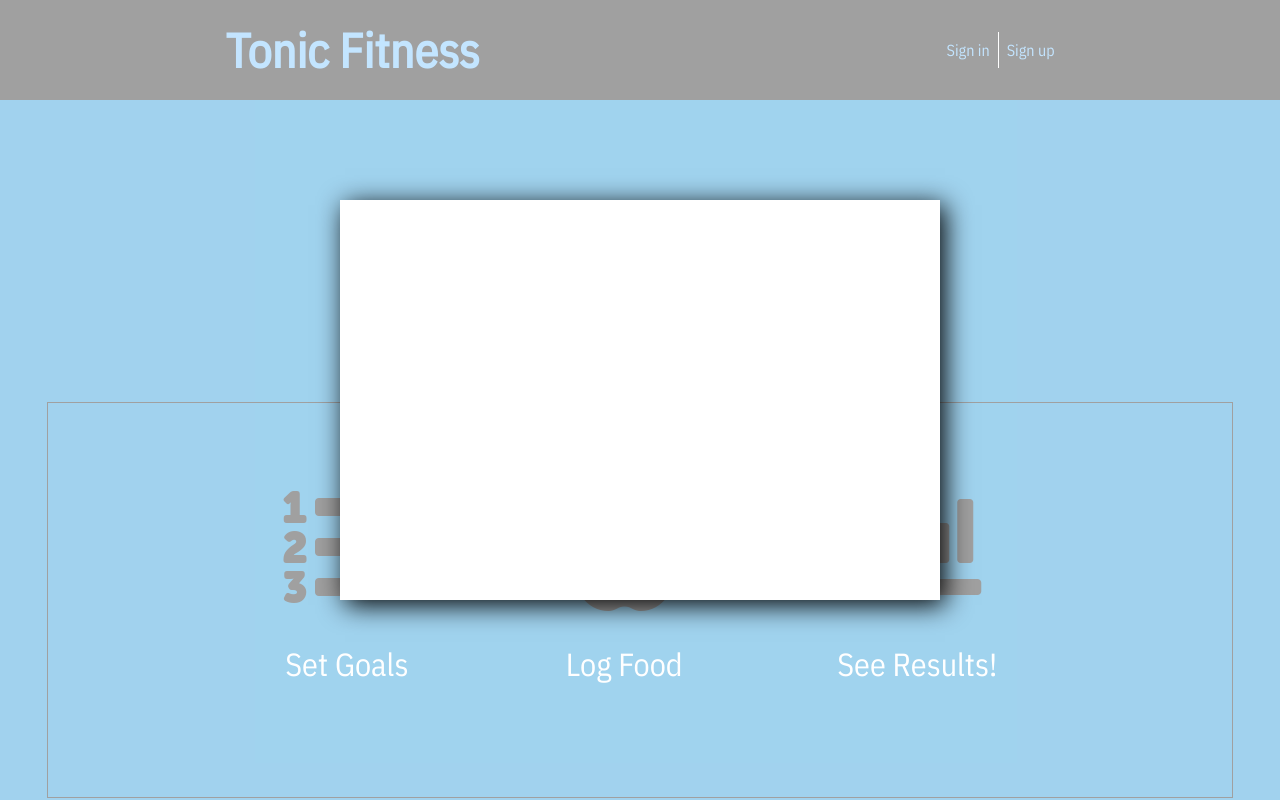
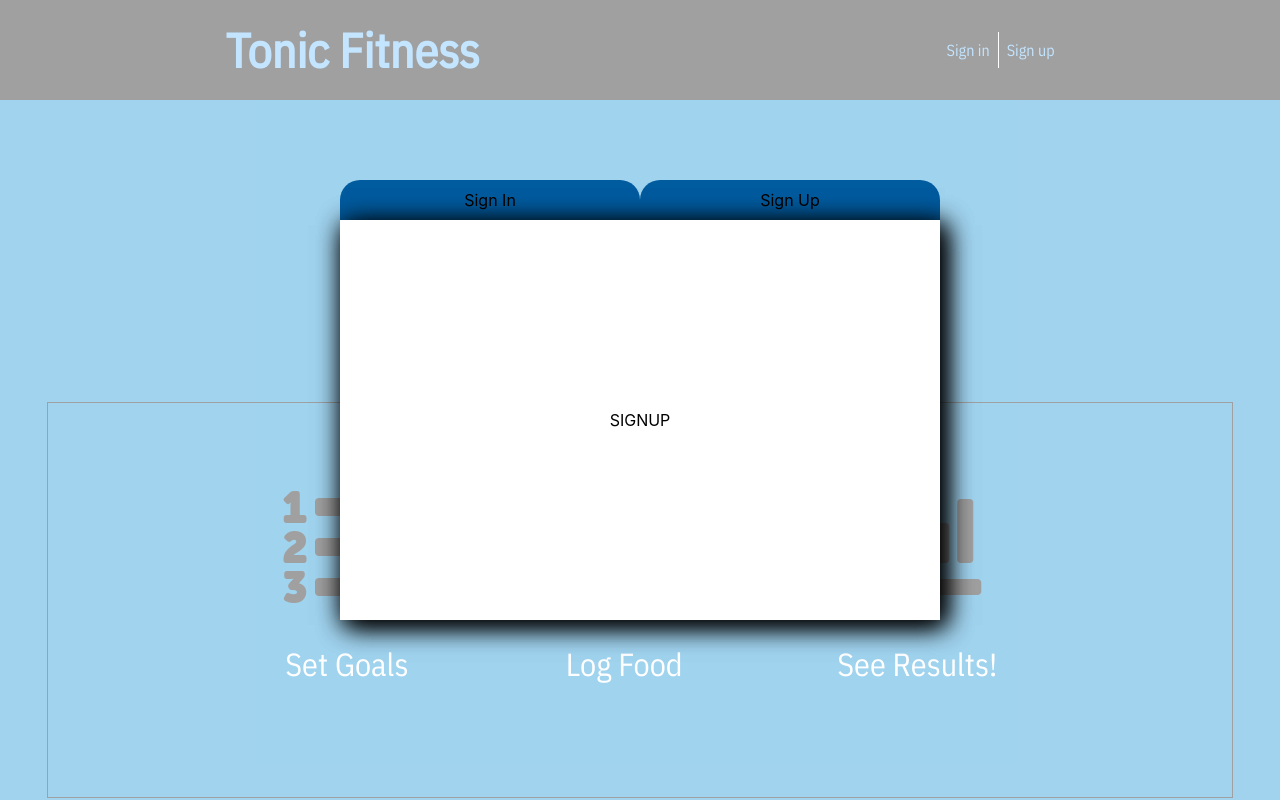
Before and after one commit to chingu-voyages/geckos-project-11, a React (Create React App) app in the folder tonic-fitness/: page / in a window 1280 px wide. Shown: the top 800 px of the page. Built offline with nearby package versions, Linux system fonts and the light colour scheme.

Commit message:
Signup box created, needs functionality

```diff
--- a/tonic-fitness/src/App.sass
+++ b/tonic-fitness/src/App.sass
@@ -72,11 +72,25 @@ $font-header: 'IBM Plex Sans Condensed', sans-serif
   height: 100vh
   background-color: #ffffffa0
 
-.login-modal
+.login-body
   width: 600px
   height: 400px
   background-color: #fff
   box-shadow: 5px 5px 25px #000
+
+.login-nav
+  display: flex
+  flex-flow: row nowrap
+  justify-content: center
+  align-items: center
+  width: 600px
+
+.login-nav-item
+  width: 50%
+  padding: 0.6em 0
+  text-align: center
+  background-color: $color-dark
+  border-radius: 20px 20px 0 0
 
 
 /* Landing */
--- a/tonic-fitness/src/Login.js
+++ b/tonic-fitness/src/Login.js
@@ -1,11 +1,16 @@
 import React from 'react';
+
+import Signup from './Signup.js';
 
 const Login = () => {
   return (
     <aside id="login-container" className="flex-col">
-      <div className="login-modal flex-col">
-        <div className="login-nav">
-        </div>
+      <div className="login-nav">
+        <span className="login-nav-item">Sign In</span>
+        <span className="login-nav-item">Sign Up</span>
+      </div>
+      <div className="login-body flex-col">
+      <Signup />
       </div>
     </aside>
   );
--- /dev/null
+++ b/tonic-fitness/src/Signup.js
@@ -0,0 +1,11 @@
+import React from 'react';
+
+const Signup = () => {
+  return (
+    <div className="login-body flex-col">
+      SIGNUP
+    </div>
+  );
+}
+
+export default Signup;
```
